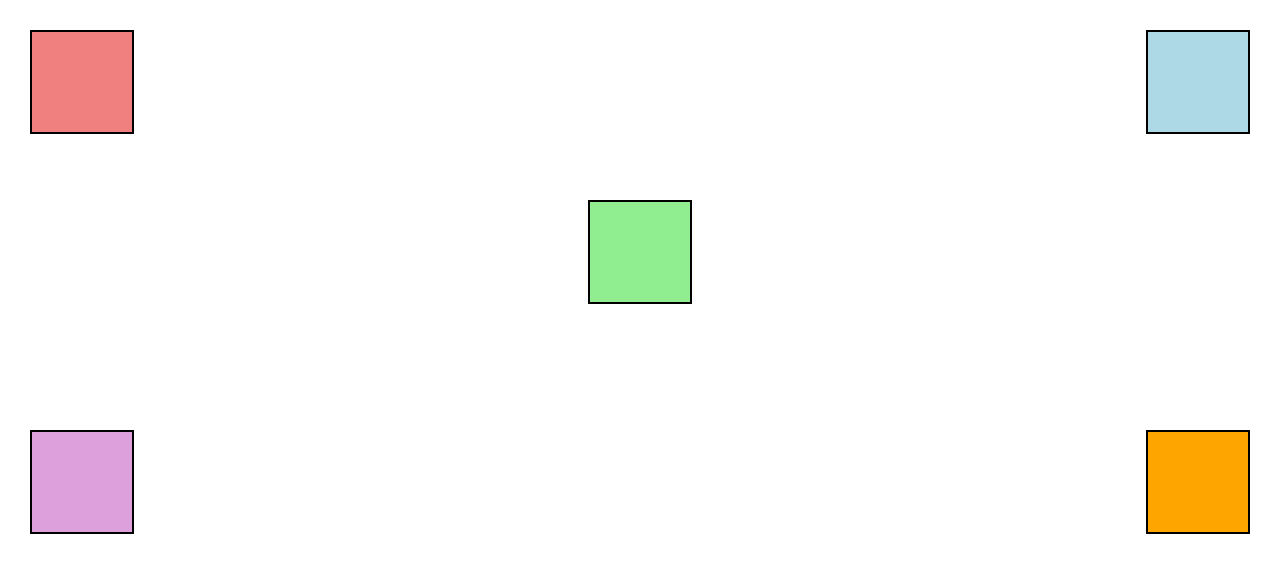
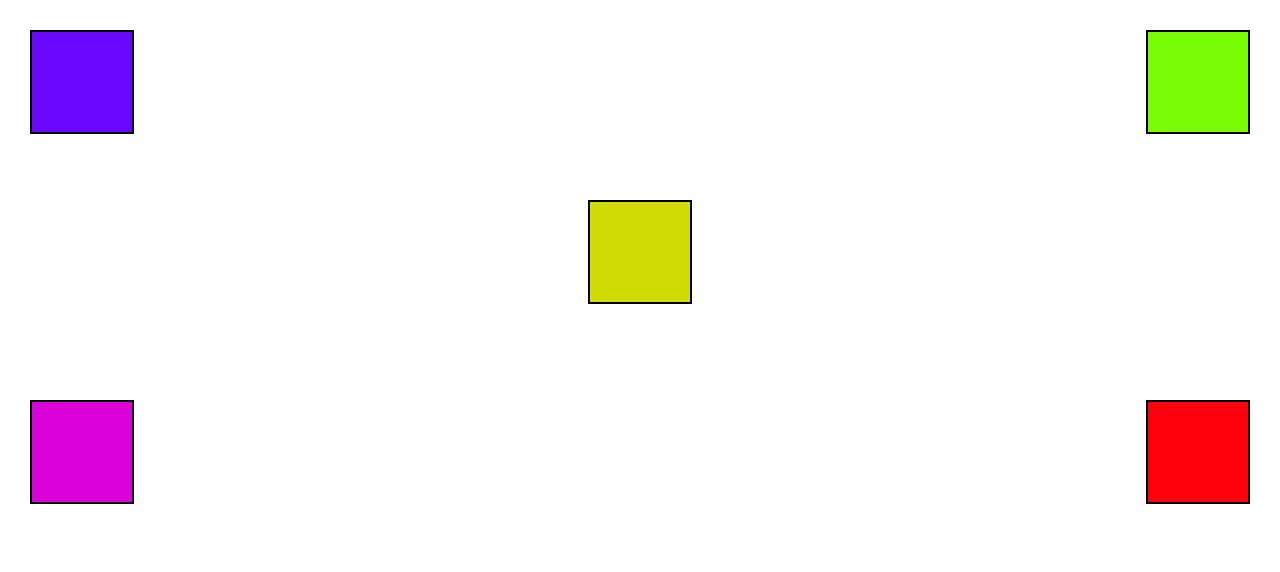
Before and after one commit to sindhuja134/Position_task, a plain HTML site: page index.html in a window 1280 px wide. Drawn offline with Linux system fonts and the light colour scheme.

Commit message:
style.css

```diff
--- a/style.css
+++ b/style.css
@@ -19,14 +19,14 @@ body {
 .child1 {
     top: 30px;
     left: 30px;
-    background-color: lightcoral;
+    background-color: rgb(104, 7, 251);
 }
 
 
 .child2 {
     top: 30px;
     right: 30px;
-    background-color: lightblue;
+    background-color: rgb(120, 253, 4);
 }
 
 
@@ -35,19 +35,19 @@ body {
     left: 50%;
     transform: translateX(-50%);
 
-    background-color: lightgreen;
+    background-color: rgb(209, 220, 6);
 }
 
 
 .child4 {
-    top: 430px;
+    top: 400px;
     left: 30px;
-    background-color: plum;
+    background-color: rgb(217, 3, 217);
 }
 
 
 .child5 {
-    top: 430px;
+    top: 400px;
     right: 30px;
-    background-color: orange;
+    background-color: rgb(255, 0, 13);
 }
```
